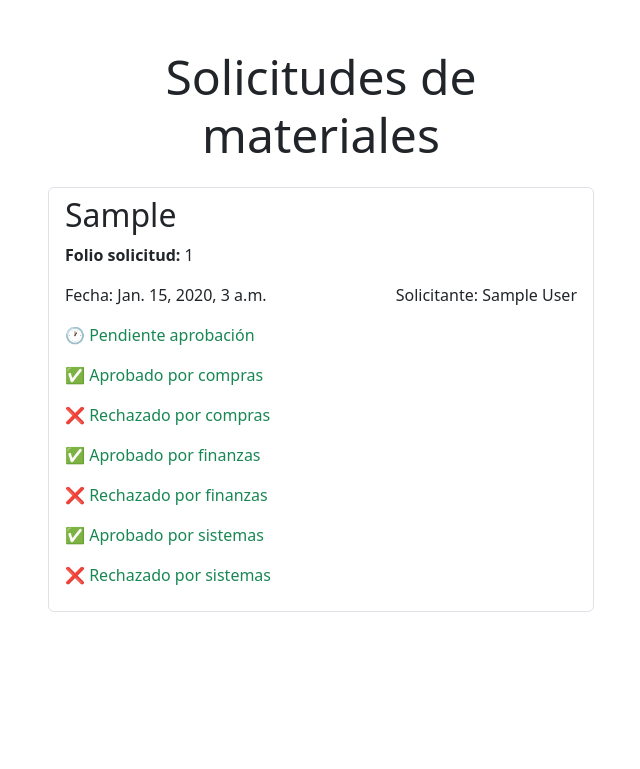
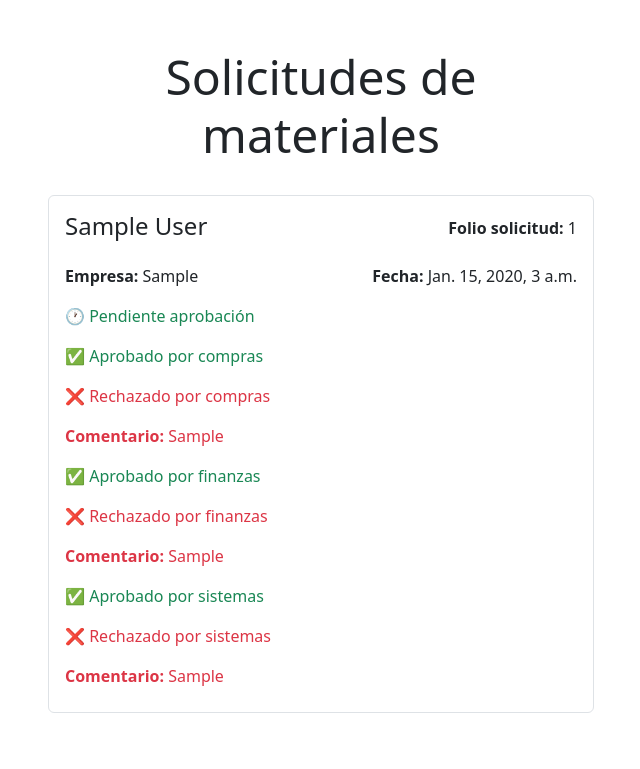
Before and after one commit to MiguelPeralta123/Proveedores_Django, a Django app: page /materiales/ in a window 1280 px wide. Shown: the part 96-865 px from the top of the page, without its empty margins (319-959 px from the left). Before the commit the page ends 708 px from the top, so only its background shows below. Run offline with Django 4.2, Linux system fonts and the light colour scheme; a user stored in the database is signed in; tables that the repository leaves empty hold one stand-in row (values such as "Sample post").

Commit message:
Proveedores and materiales lists modified

```diff
--- a/alta_materiales/templates/material/material.html
+++ b/alta_materiales/templates/material/material.html
@@ -12,13 +12,15 @@
 
             <ul style="list-style-type: none;" class="list-group mt-4">
                 {% for solicitud in solicitudes %}
-                <a class="list-group-item" href="{% url 'material_detail' solicitud.id %}">
-                    <h2>{{solicitud.empresa}}</h2>
-                    <p><b>Folio solicitud:</b> {{solicitud.id}}</p>
-                    <section class="d-flex justify-content-between">
-                        <p>Fecha: {{solicitud.fecha}}</p>
-                        <p>Solicitante: {{solicitud.usuario.first_name}} {{solicitud.usuario.last_name}}</p>
-                    </section>
+                <a class="list-group-item my-2 border rounded" href="{% url 'material_detail' solicitud.id %}">
+                    <div class="d-flex justify-content-between gap-3 my-2">
+                        <h4 class="my-0">{{solicitud.usuario.get_full_name}}</h4>
+                        <p class="mt-1"><b>Folio solicitud:</b> {{solicitud.id}}</p>
+                    </div>
+                    <div class="d-flex justify-content-between gap-3">
+                        <p><b>Empresa:</b> {{solicitud.empresa}}</p>
+                        <p><b>Fecha:</b> {{solicitud.fecha}}</p>
+                    </div>
                     {% if solicitud.pendiente %}
                     <p class="text-success">🕐 Pendiente aprobación</p>
                     {% endif %}
@@ -26,19 +28,22 @@
                     <p class="text-success">✅ Aprobado por compras</p>
                     {% endif %}
                     {% if solicitud.rechazado_compras %}
-                    <p class="text-success">❌ Rechazado por compras</p>
+                    <p class="text-danger">❌ Rechazado por compras</p>
+                    <p class="text-danger"><b>Comentario:</b> {{solicitud.comentarios}}</p>
                     {% endif %}
                     {% if solicitud.finanzas %}
                     <p class="text-success">✅ Aprobado por finanzas</p>
                     {% endif %}
                     {% if solicitud.rechazado_finanzas %}
-                    <p class="text-success">❌ Rechazado por finanzas</p>
+                    <p class="text-danger">❌ Rechazado por finanzas</p>
+                    <p class="text-danger"><b>Comentario:</b> {{solicitud.comentarios}}</p>
                     {% endif %}
                     {% if solicitud.sistemas %}
                     <p class="text-success">✅ Aprobado por sistemas</p>
                     {% endif %}
                     {% if solicitud.rechazado_sistemas %}
-                    <p class="text-success">❌ Rechazado por sistemas</p>
+                    <p class="text-danger">❌ Rechazado por sistemas</p>
+                    <p class="text-danger"><b>Comentario:</b> {{solicitud.comentarios}}</p>
                     {% endif %}
                 </a>
                 {% endfor %}
```
Also changed, not shown: alta_proveedores/templates/proveedor/proveedor.html (+10 -8 lines).
